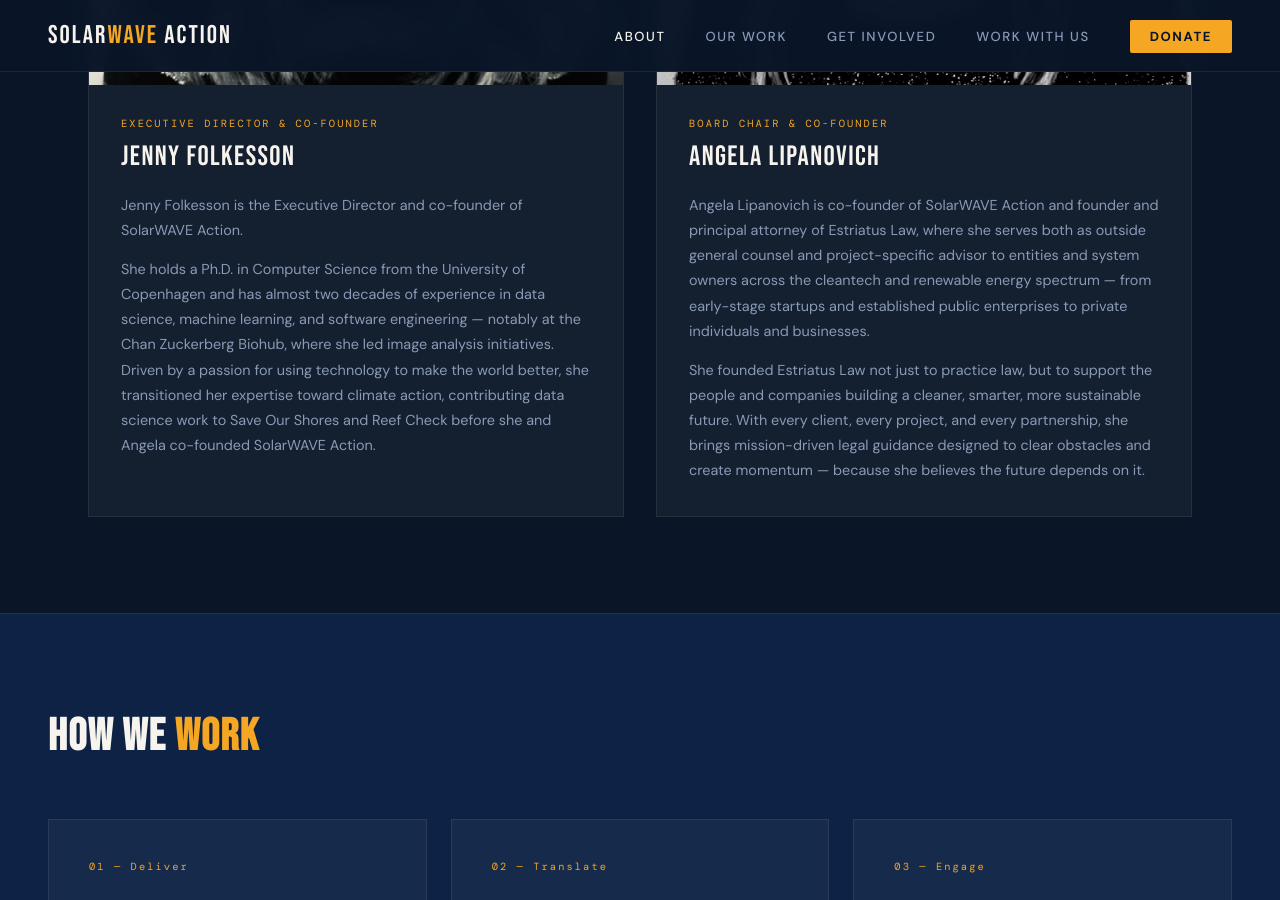
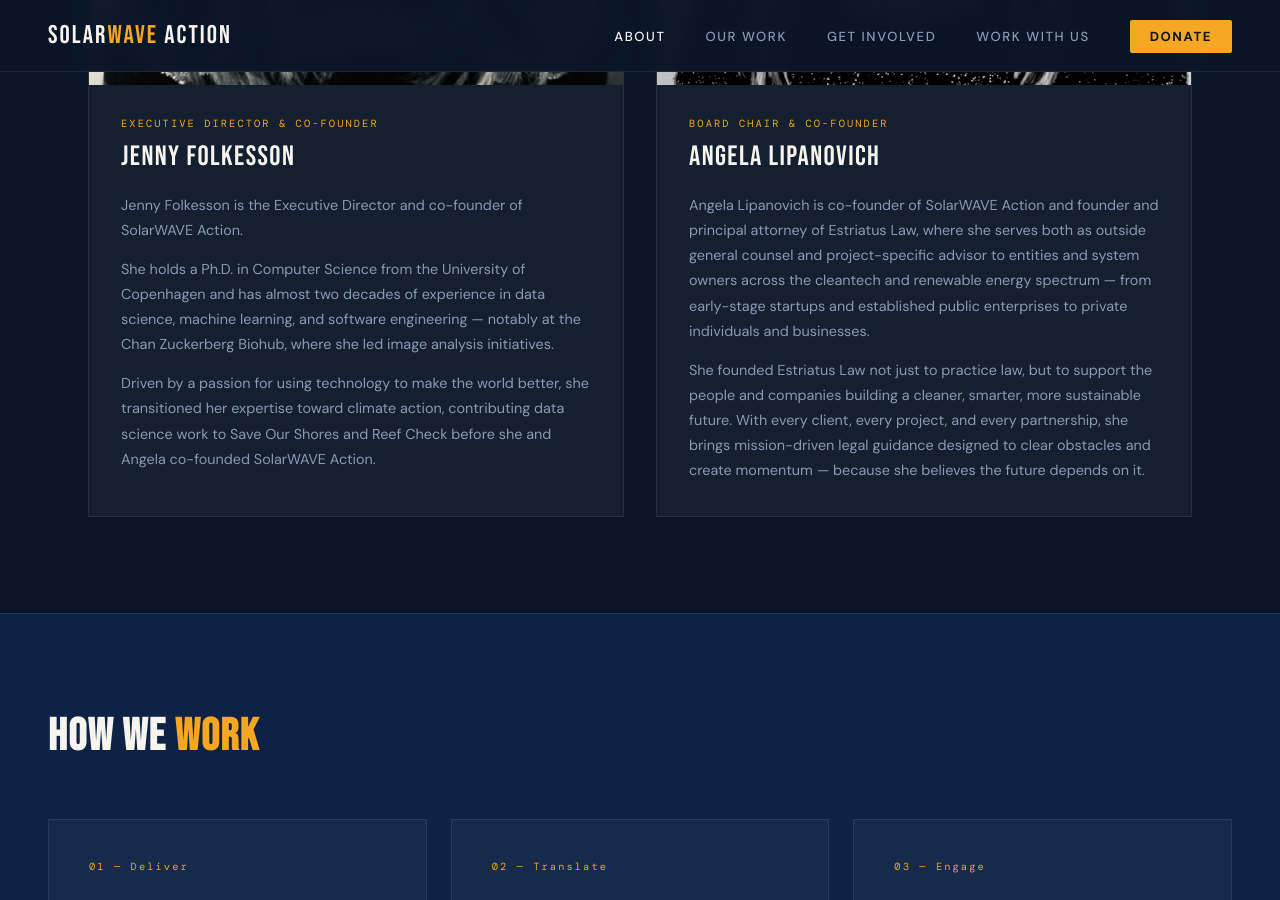
Before and after one commit to SolarWAVE-Action/solarwave-website, a Jekyll site: the page built from about/about.html, in a window 1280 px wide and 900 px high, scrolled down 2028 px. Built offline with Jekyll 4.4.1, drawn with Linux system fonts in a browser that asks for light colours.

Commit message:
added paragraph in bio

```diff
--- a/about/about.html
+++ b/about/about.html
@@ -401,10 +401,11 @@
             <p class="founder-bio">She holds a Ph.D. in Computer Science from the University
               of Copenhagen and has almost two decades of experience in data science, machine
               learning, and software engineering — notably at the Chan Zuckerberg Biohub,
-              where she led image analysis initiatives. Driven by a passion for using
-              technology to make the world better, she transitioned her expertise toward
-              climate action, contributing data science work to Save Our Shores and Reef Check
-              before she and Angela co-founded SolarWAVE Action.</p>
+              where she led image analysis initiatives.</p>
+            <p class="founder-bio">Driven by a passion for using technology to make the world
+              better, she transitioned her expertise toward climate action, contributing
+              data science work to Save Our Shores and Reef Check before she and Angela
+              co-founded SolarWAVE Action.</p>
           </div>
         </div>
 
@@ -497,10 +498,11 @@
             <p class="founder-bio">She holds a Ph.D. in Computer Science from the University
               of Copenhagen and has almost two decades of experience in data science, machine
               learning, and software engineering — notably at the Chan Zuckerberg Biohub,
-              where she led image analysis initiatives. Driven by a passion for using
-              technology to make the world better, she transitioned her expertise toward
-              climate action, contributing data science work to Save Our Shores and Reef Check
-              before she and Angela co-founded SolarWAVE Action.</p>
+              where she led image analysis initiatives.</p>
+            <p class="founder-bio">Driven by a passion for using technology to make the world
+              better, she transitioned her expertise toward climate action, contributing
+              data science work to Save Our Shores and Reef Check before she and Angela
+              co-founded SolarWAVE Action.</p>
           </div>
         </div>
 
```
